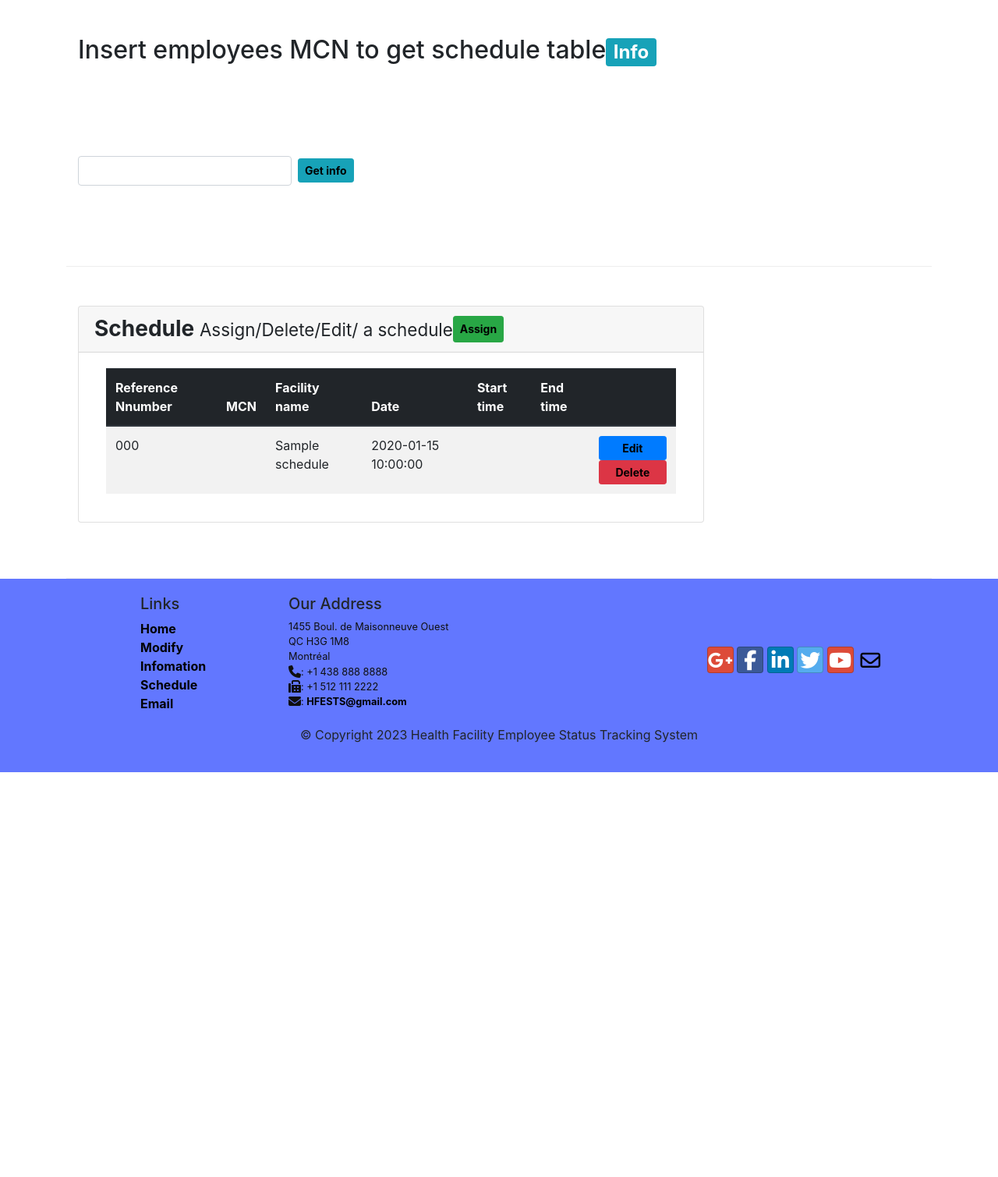
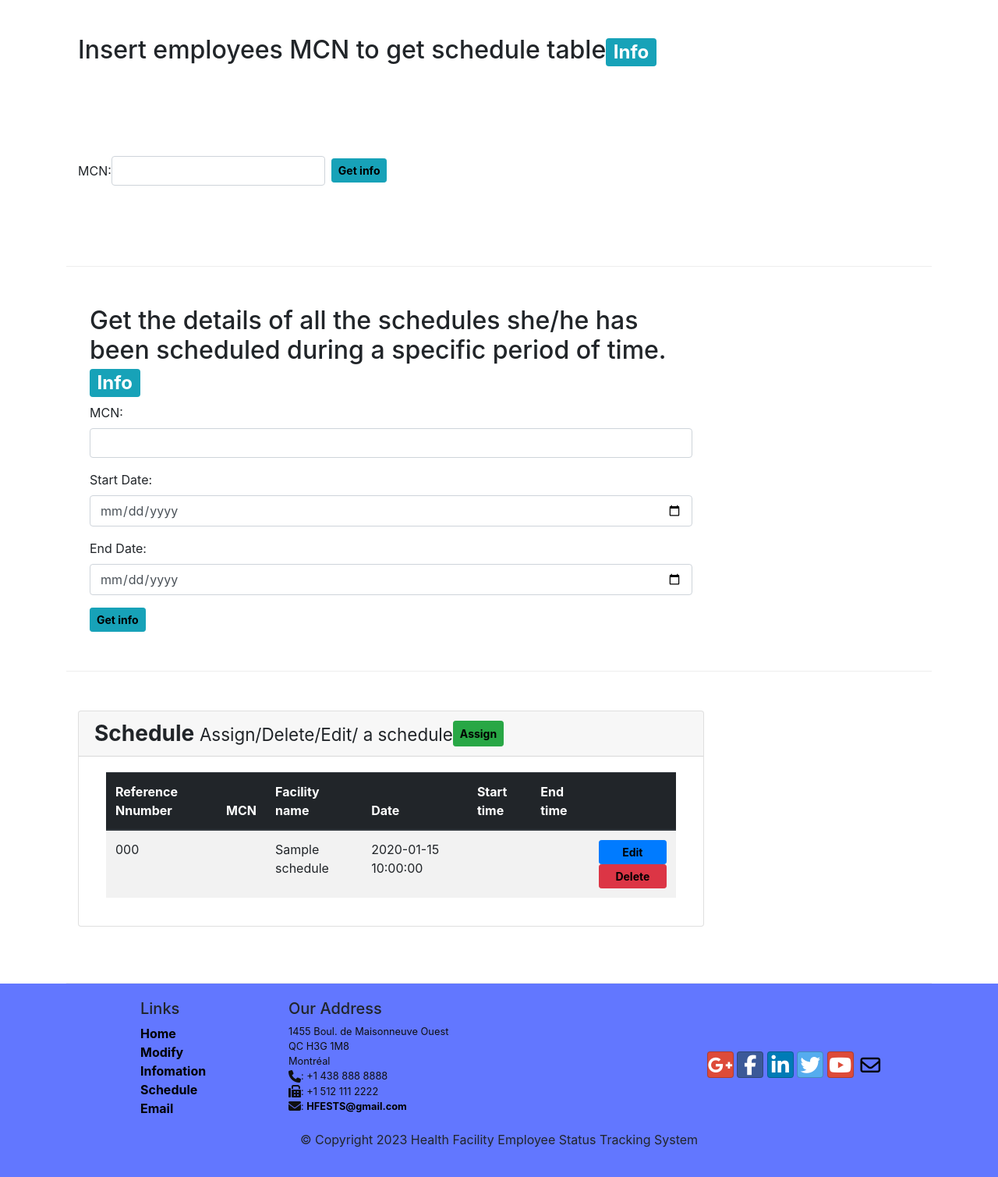
Before and after one commit to Yushanai/HFESTS, a PHP site: page /Schedule/index.php in a window 1280 px wide. Shown: the part 552-2061 px from the top of the page at 78% size. Before the commit the page ends 1542 px from the top, so only its background shows below. Run offline with PHP 8.4, Linux system fonts and the light colour scheme; tables that the repository leaves empty or names only in its code hold one stand-in row (values such as "Sample post"); data that the repository does not hold is empty; some libraries are stand-ins or nearby versions.

Commit message:
specific period of time finished

```diff
--- a/Schedule/index.php
+++ b/Schedule/index.php
@@ -1,19 +1,31 @@
 <?php require_once './../database.php';
+//Schedule History
 $schedule = $conn->prepare('SELECT*FROM schedule');
 $schedule->execute();
+//------------------------------------------
 
-if (isset($_GET['MCN'])) {
+//Information searched by MCN
+if (isset($_GET['mcn'])) {
     // Retrieve schedule for the specified MCN
     $statement = $conn->prepare("SELECT * FROM schedule WHERE MCN = :MCN ");
-    $statement->bindParam(":MCN", $_GET["MCN"]);
+    $statement->bindParam(":MCN", $_GET["mcn"]);
     $statement->execute();
     $employee = $statement->fetchAll(PDO::FETCH_ASSOC);
 
-    // Show the form
-    $formHidden = false;
-} else {
-    // Hide the form
-    $formHidden = true;
+
+}
+//-------------------------------------------
+//Information searched by a specific period of time.
+if(isset($_GET["MCN"]) && isset($_GET["startDate"]) && isset($_GET["endDate"])) {
+    $statement = $conn->prepare("SELECT name, date, startTime, endTime
+        FROM schedule
+        WHERE MCN = :MCN AND date BETWEEN :startDate AND :endDate
+        ORDER BY name ASC, date ASC, startTime ASC");
+    $statement->bindParam(":MCN", $_GET["MCN"]);
+    $statement->bindParam(":startDate", $_GET["startDate"]);
+    $statement->bindParam(":endDate", $_GET["endDate"]);
+    $statement->execute();
+    $scheduleDetails = $statement->fetchAll(PDO::FETCH_ASSOC);
 }
 ?>
 <!DOCTYPE html>
@@ -88,10 +100,10 @@ if (isset($_GET['MCN'])) {
             <h2 class="mt-0">Insert employees MCN to get schedule table<span class="badge badge-info">Info</span></h2>
         </div>
        <div class="col-12">
-       <form method="get" class="form-inline">
+       <form method="get" class="form-inline" onsubmit="showTable1();">
            <div class="form-group mr-2">
-               <label for="mcn-input"></label>
-               <input type="number" id="MCN" name="MCN" class="form-control" required>
+               <label for="mcn-input"> MCN:</label>
+               <input type="number" id="mcn" name="mcn" class="form-control" required>
            </div>
            <button type="submit" class="btn btn-info btn-sm">
                <span style="font-weight:bold; color: black">Get info</span>
@@ -100,10 +112,11 @@ if (isset($_GET['MCN'])) {
        </div>
 
 
+
        <!-- Display the schedule table -->
        <?php if (isset($employee)) { ?>
            <!--table for schedule-->
-       <div class="col-12 col-sm">
+           <div class="col-12 col-sm" id="MCNTable">
                <div class="table-responsive">
                    <!--table can scroll horizontally when using small screen devices-->
                    <table class="table table-striped">
@@ -137,21 +150,87 @@ if (isset($_GET['MCN'])) {
            </div>
        <?php } ?>
 
-       <!-- JavaScript to show the form -->
+       <!-- Add JavaScript to show the table when the button is clicked -->
        <script>
-           document.querySelector('#MCN').addEventListener('input', function() {
-               document.querySelector('form').removeAttribute('hidden');
-           });
+           function showTable1() {
+               document.getElementById("MCNTable").classList.remove("d-none");
+           }
        </script>
 
     </div>
+    <!--------------------------------Specific period of time--------------------------------->
+    <div class="row row-content">
+        <div class="col-12 col-sm-9">
+            <div class="col-12">
+                <h2 class="mt-0"> Get the details of all the schedules she/he has been
+                    scheduled during a specific period of time.<span class="badge badge-info">Info</span></h2>
+            </div>
+            <div class="col-12">
+                <form method="get" onsubmit="showTable();" >
+                    <div class="form-group ">
+                        <label for="mcn-input"> MCN:</label>
+                        <input type="number" id="MCN" name="MCN" class="form-control" required>
+                    </div>
+                    <div class="form-group ">
+                        <label for="startDate-input">Start Date:</label>
+                        <input type="date" id="startDate" name="startDate" class="form-control" required>
+                    </div>
+                    <div class="form-group ">
+                        <label for="endDate-input">End Date: </label>
+                        <input type="date" id="endDate" name="endDate" class="form-control" required>
+                    </div>
+                    <button type="submit" class="btn btn-info btn-sm">
+                        <span style="font-weight:bold; color: black">Get info</span>
+                    </button>
+                </form>
+            </div>
+        </div>
+
+    <!-- Display the schedule table -->
+    <?php if (isset($scheduleDetails)) { ?>
+        <!--table for schedule-->
+        <div class="col-12 col-sm" id="scheduleTable">
+            <div class="table-responsive">
+                <!--table can scroll horizontally when using small screen devices-->
+                <table class="table table-striped">
+                    <!--striped: design a table with alternate rows in different colors-->
+                    <thead class="thead-dark">
+                    <!--render the head dark-->
+                    <tr>
+                        <th>Facility Name</th>
+                        <th>Date</th>
+                        <th>Start Time</th>
+                        <th>End Time</th>
+
+                    </tr>
+                    </thead>
+                    <tbody>
+                    <?php foreach ($scheduleDetails as $row) { ?>
+                        <tr>
+                            <td><?php echo $row['name']; ?></td>
+                            <td><?php echo $row['date']; ?></td>
+                            <td><?php echo $row['startTime']; ?></td>
+                            <td><?php echo $row['endTime']; ?></td>
+                        </tr>
+                    <?php } ?>
+                    </tbody>
+                </table>
+            </div>
+        </div>
+    <?php } ?>
+    <!-- Add JavaScript to show the table when the button is clicked -->
+    <script>
+        function showTable() {
+            document.getElementById("scheduleTable").classList.remove("d-none");
+        }
+    </script>
+    </div>
 <!----------------------------------------------------------------->
-
     <div class="row row-content">
         <div class="col-12 col-sm-9">
             <!--Accordion-->
             <div id="accordion">
-                <!------------------------------------------------------------Employees---------------------------------->
+                <!------------------------------------------------------------Schedule Employees---------------------------------->
                 <div class="card">
                     <div class="card-header" role="tab" id="Schedulehead">
                         <div class="d-flex">
@@ -210,7 +289,7 @@ if (isset($_GET['MCN'])) {
                         <!----------------------table for schedule--------------------------------------->
                         <div class="card-body">
                             <!--table for schedule-->
-                            <div class="col-12 col-sm">
+                            <div class="col-12 col-sm ">
                                 <div class="table-responsive">
                                     <!--table can scroll horizontally when using small screen devices-->
                                     <table class="table table-striped">
@@ -313,8 +392,9 @@ if (isset($_GET['MCN'])) {
             </div>
         </div>
     </div>
+</div>
     <!--------------------------------------------------------------------------------------------------->
-</div>
+
 <!-----------------------------------Content end---------------------------------------------------------------->
 
 <footer class="footer ">
```
Lines whose indentation alone changed are shown as unchanged.
